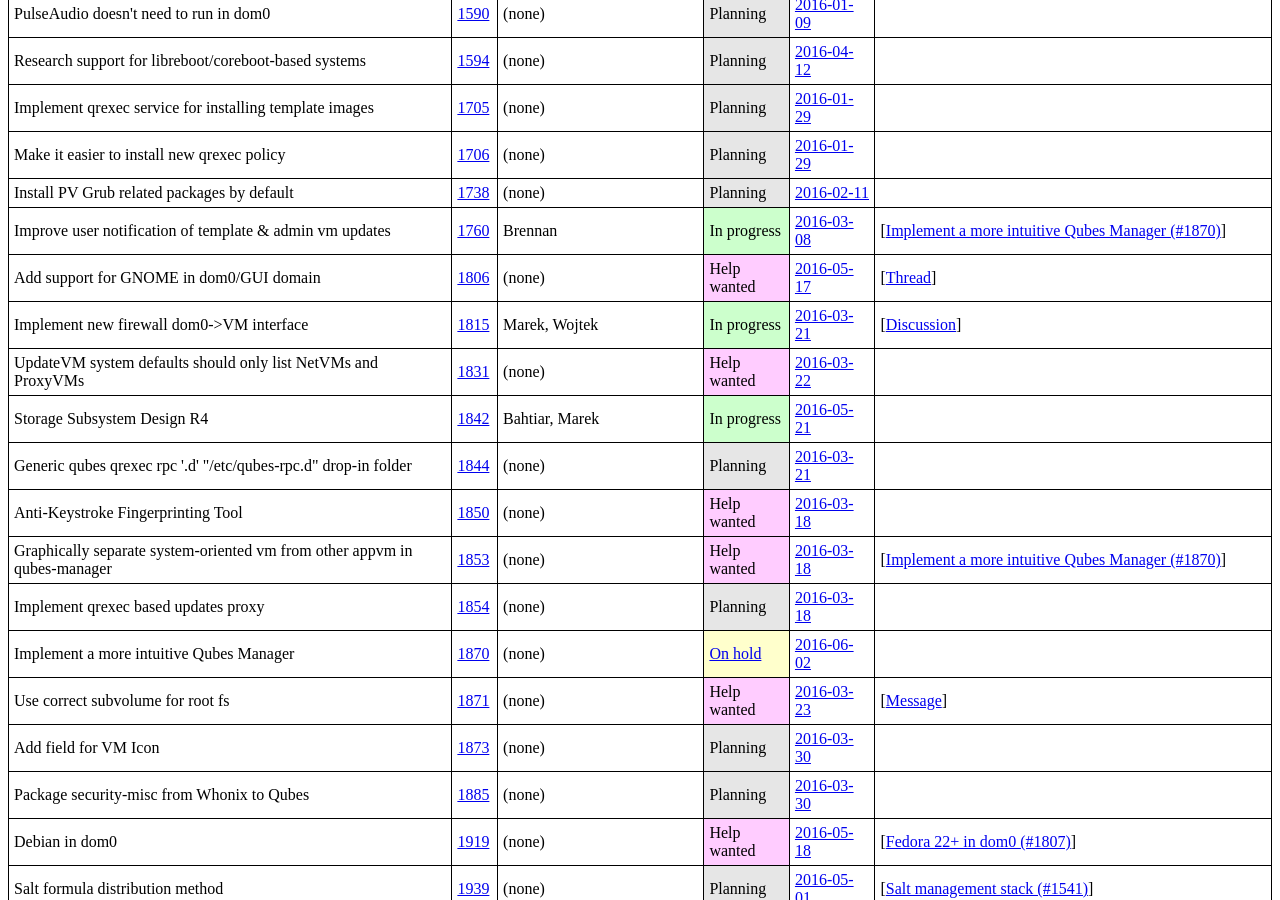
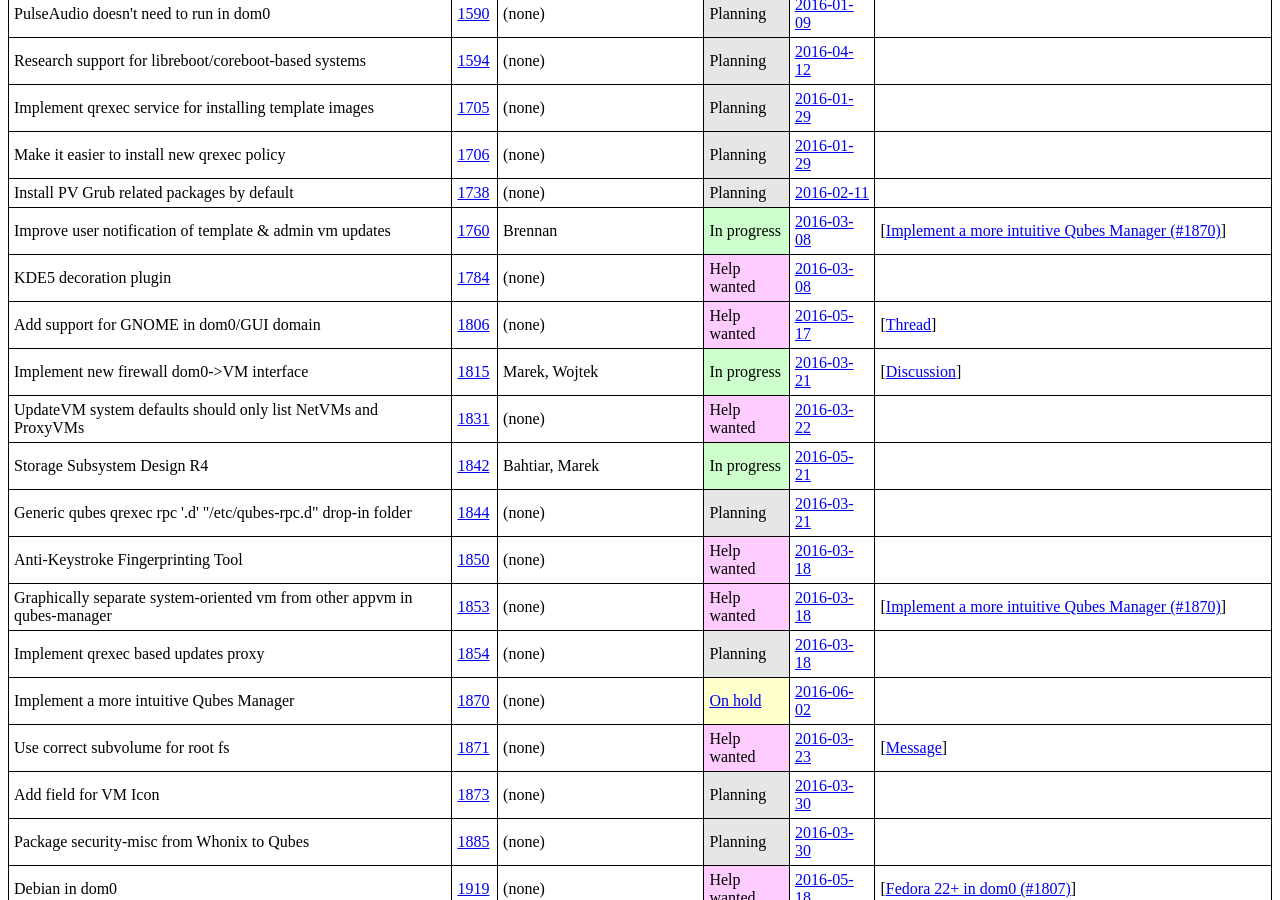
Before and after one commit to QubesOS/qubes-issues, a Jekyll site: the page built from index.md, in a window 1280 px wide and 900 px high, scrolled down 3006 px. Built offline with Jekyll 4.4.1, drawn with Linux system fonts in a browser that asks for light colours.

Commit message:
Track #1784

```diff
--- a/_data/features.yml
+++ b/_data/features.yml
@@ -1037,6 +1037,21 @@
   - desc   :
     url    :
 
+- name   : KDE5 decoration plugin
+  issue  : 1784
+  devs   :
+  status :
+    term   : Help wanted
+    url    :
+  updated:
+    date   : 2016-03-08
+    url    : https://github.com/QubesOS/qubes-issues/issues/1760#issuecomment-193790735
+  info   :
+  - desc   :
+    url    :
+  - desc   :
+    url    :
+
 - name   : Add support for GNOME in dom0/GUI domain
   issue  : 1806
   devs   :
```
